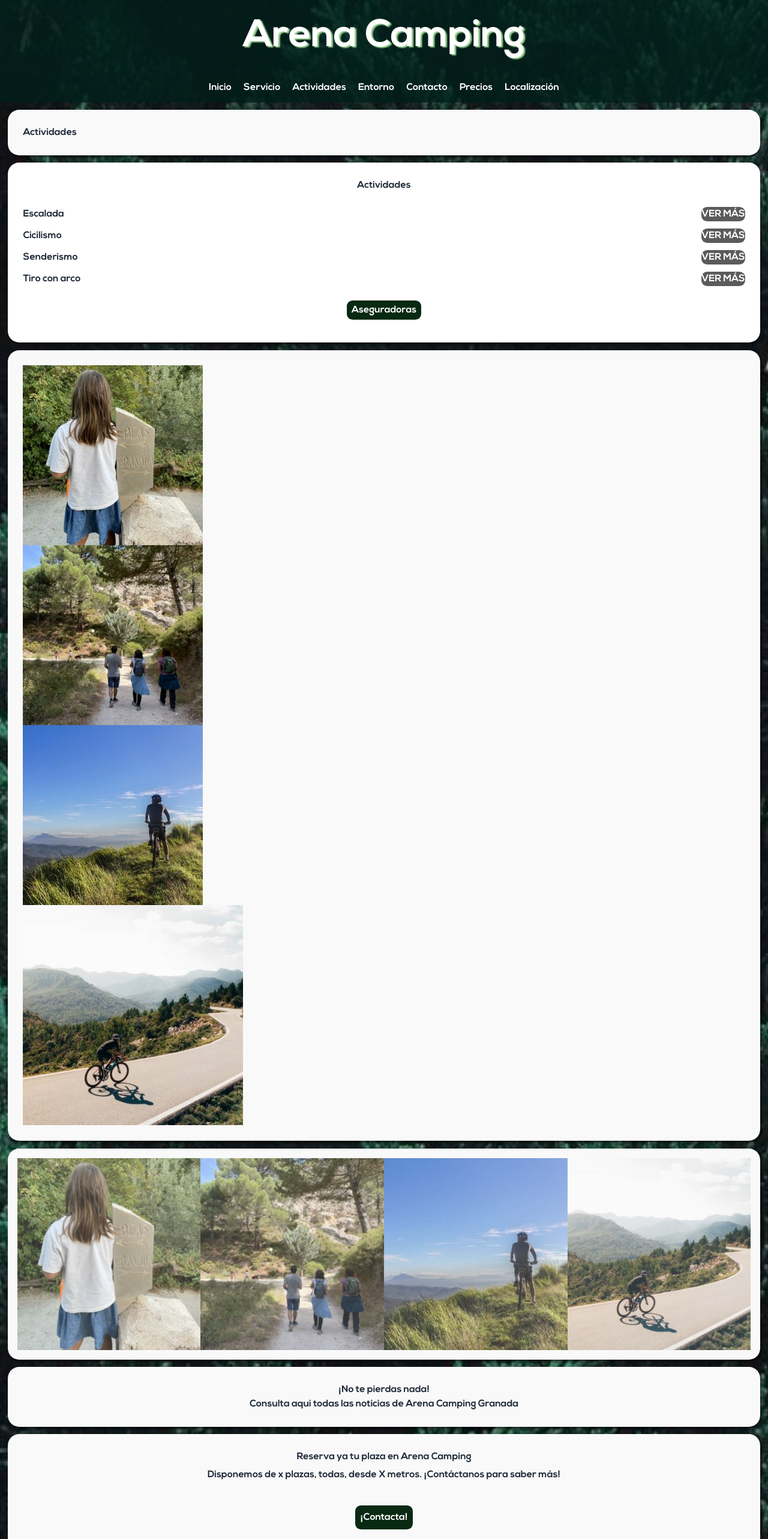
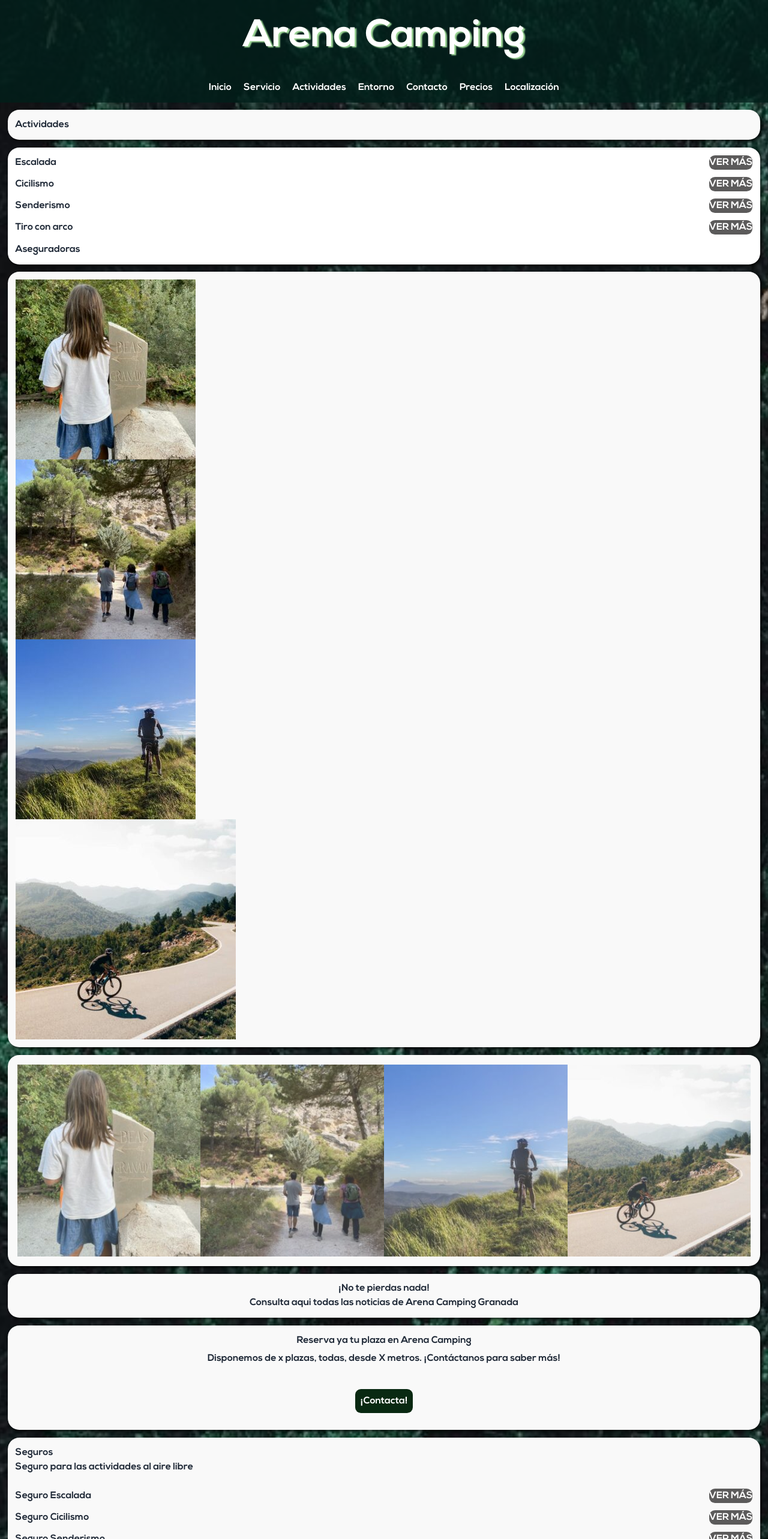
Before and after one commit to F3LIP3X/ArenaCamping-web, a React (Create React App) app: page /Entorno in a window 1280 px wide. Shown: the top 2566 px of the page at 60% size. Built offline with nearby package versions, Linux system fonts and the light colour scheme.

Commit message:
1.8.2
Fixxed

```diff
--- a/src/components/Actividades/Actividades.jsx
+++ b/src/components/Actividades/Actividades.jsx
@@ -6,10 +6,6 @@ import { Link } from 'react-router-dom';
 import FooterPanel from '../Moduls/footer';
 import HeaderPanel from '../Moduls/header';
 import SocialPanel from '../Moduls/social';
-
-
-//Icon
-import icon from '../assets/logo.ico';
 
 //Imagenes
 import Excursiones from '../assets/ImagenesActividades/ExcursioenesHistoricas.jpg'
@@ -25,15 +21,12 @@ const actividades = () => {
                 <main className='titulo'>
                     <section>
                         <h1>Actividades</h1>
-
                     </section>
 
-                    <section id="actividad" class="tabla">
+
+
+                    <section class="tabla">
                         <div>
-                            <div>
-                                <h3 id='h3'>Actividades</h3>
-                                <br />
-                            </div>
                             <div>
                                 <button className='boton'>VER MÁS</button>
                                 <p className='pText'>Escalada</p>
@@ -51,8 +44,8 @@ const actividades = () => {
                                 <p className='pText'>Tiro con arco</p>
                             </div>
                         </div>
-                        <div id='aseguradora'>
-                            <a className='linky' href="#Seguros">Aseguradoras</a>
+                        <div >
+                            <button className="btn btn-outline btn-success">Aseguradoras</button>
                         </div>
                     </section>
 
@@ -115,7 +108,7 @@ const actividades = () => {
                     <SocialPanel />
                 </main>
             </div>
-            <FooterPanel/>
+            <FooterPanel />
         </div >
     );
 };
--- a/src/components/Actividades/actividades.css
+++ b/src/components/Actividades/actividades.css
@@ -1,8 +1,4 @@
-tr button {
 
-    background-color: rgb(38, 38, 38);
-    color: #fff
-}
 
 .tabla {
     background-color: rgb(255, 255, 255);
@@ -64,8 +60,8 @@ i {
 
 .Partes h1,
 h4,
-h5,
-#h3 {
+h5
+{
     text-align: center;
     align-items: center;
 }
@@ -95,11 +91,6 @@ h5 {
     margin-bottom: 1.4em;
 }
 
-.Partes button {
-    display: block;
-    margin: 0 auto;
-}
-
 .slider {
     overflow: hidden;
 }
--- a/src/components/Inicio/inicio.css
+++ b/src/components/Inicio/inicio.css
@@ -96,7 +96,7 @@ main {
 section {
     background-color: #f9f9f9;
     border-radius: 1.2rem;
-    padding: 2%;
+    padding: 1%;
     box-shadow: 2px 3px 4px rgba(0, 0, 0, 0.678);
     margin: 1%;
 }
```
